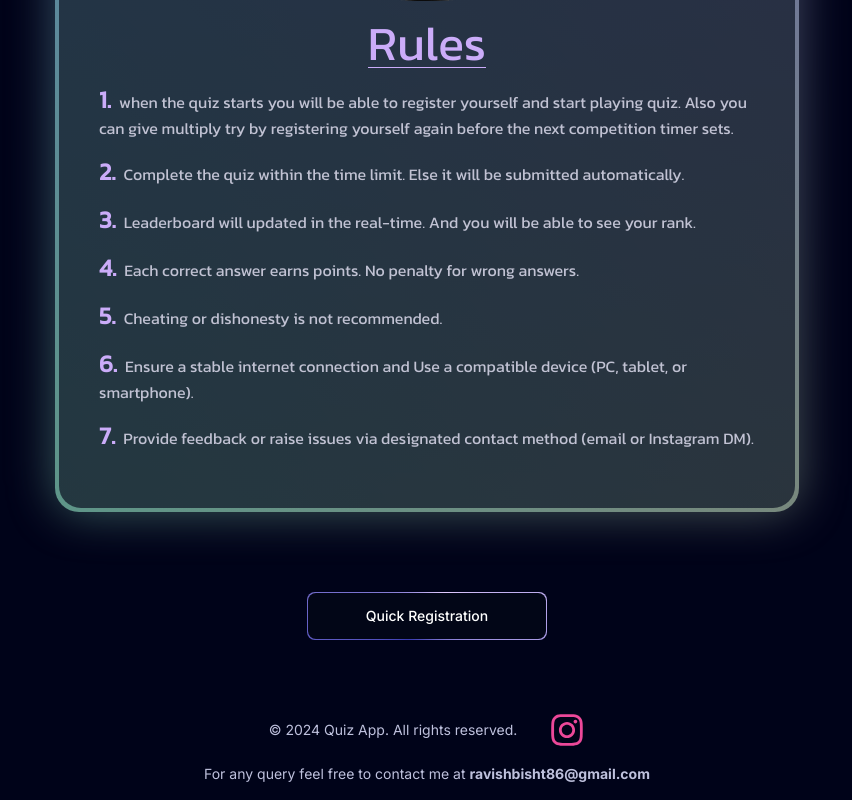
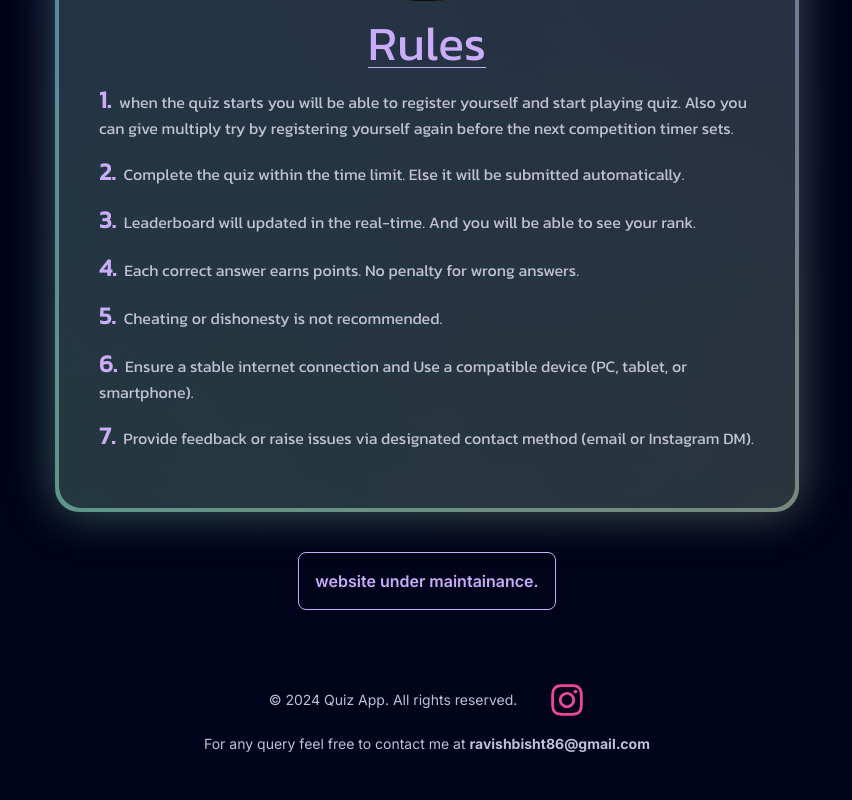
Before and after one commit to imadityaxd/web-dev-quiz-competition-next, a Next.js app: page /start-quiz in a window 1280 px wide. Shown: the part 724-1524 px from the top of the page, without its empty margins (213-1065 px from the left). After the commit the page ends 1494 px from the top, so only its background shows below. Built offline with nearby package versions, Linux system fonts and the light colour scheme.

Commit message:
stop quiz for maintainance

```diff
--- a/src/components/TimeLeft.tsx
+++ b/src/components/TimeLeft.tsx
@@ -69,15 +69,27 @@ const TimeUntilCompetition: React.FC = () => {
   }, [router, setTimerEnded, timerEnded]);
 
   return (
+    // <div className="bg-black-100 flex justify-center items-center pt-10 p-4 text-center">
+    //   {timerEnded ? (
+    //     <Link href="/register" className="w-full">
+    //       <MagicButton title="Quick Registration" icon="" position="" />
+    //     </Link>
+    //   ) : (
+    //     <div className="text-center border border-purple rounded-lg font-semibold text-purple p-4">
+    //       {localCompetitionTime}
+    //       <div>{timeLeft}</div>
+    //     </div>
+    //   )}
+    // </div>
     <div className="bg-black-100 flex justify-center items-center pt-10 p-4 text-center">
-      {timerEnded ? (
+      {false ? (
         <Link href="/register" className="w-full">
           <MagicButton title="Quick Registration" icon="" position="" />
         </Link>
       ) : (
         <div className="text-center border border-purple rounded-lg font-semibold text-purple p-4">
-          {localCompetitionTime}
-          <div>{timeLeft}</div>
+          {/* {localCompetitionTime} */}
+          <div>website under maintainance.</div>
         </div>
       )}
     </div>
```
